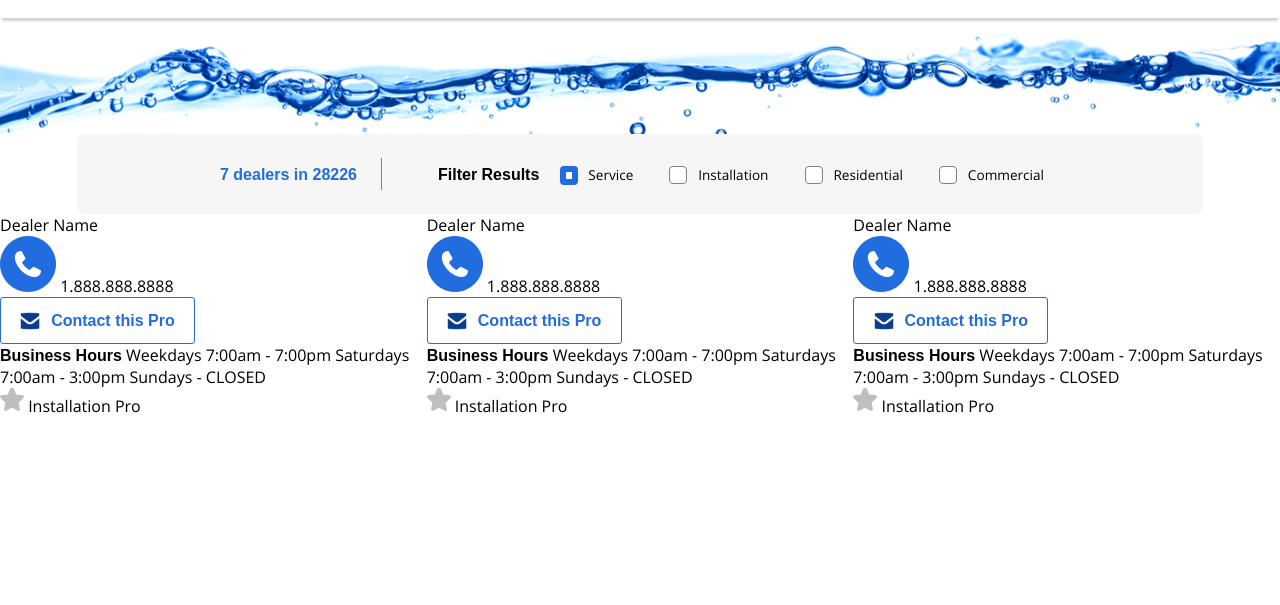
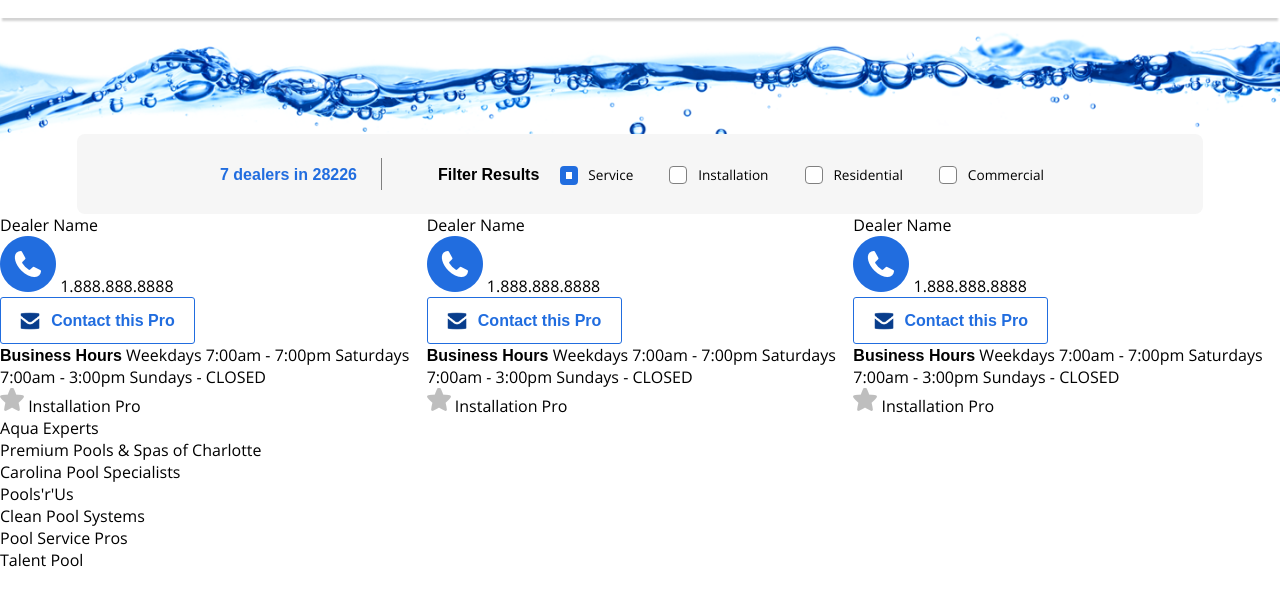
Before and after one commit to konman795/rv-challenge, a plain HTML site: page index.html in a window 1280 px wide. Shown: the part 137-742 px from the top of the page. Drawn offline with Linux system fonts and the light colour scheme; a web font is replaced by a local one.

Commit message:
conditional logic for createElement function

```diff
--- a/scripts/main.js
+++ b/scripts/main.js
@@ -1,25 +1,34 @@
 const dealers = dealersData.dealers;
 let dealerFrag = document.createDocumentFragment();
 
-// for (let dealer of dealers) {
-//     let dealerSection = createElement('section', 'dealer', '');
-//     let dealerName = createElement('div', 'dealer__name', '');
-//     let dealerText = createElement('span', 'dealer__text', dealer.data.name);
+for (let dealer of dealers) {
+    let dealerSection = createElement('section', 'dealer', '');
+    let dealerName = createElement('div', 'dealer__name', '');
+    let dealerText = createElement('span', 'dealer__text', dealer.data.name);
 
-//     let seperatorGrey = createElement('div', 'seperator-grey', '');
+    let seperatorGrey = createElement('div', 'seperator-grey', '');
 
-//     dealerName.appendChild(dealerText);
+    dealerName.appendChild(dealerText);
 
-//     dealerSection.appendChild(dealerName);
-//     dealerSection.appendChild(seperatorGrey);
+    dealerSection.appendChild(dealerName);
+    dealerSection.appendChild(seperatorGrey);
 
-//     dealerFrag.appendChild(dealerSection);
-// }
-// document.querySelector('body').appendChild(dealerFrag);
+    dealerFrag.appendChild(dealerSection);
+}
+document.querySelector('body').appendChild(dealerFrag);
 
 function createElement(tagName, className, text) {
     let el = document.createElement(tagName);
-    el.classList.add(className);
-    el.innerText = text;
+    if (className.length > 0) {
+        el.classList.add(className);
+    }
+    if (text.length > 0) {
+        el.innerText = text;
+    }
     return el;
 }
+
+window.addEventListener('load', () => {
+    console.log('loaded all assets');
+    document.querySelector('body').style.animation = 'fadeIn 0.8s 1';
+});
--- a/styles/main.scss
+++ b/styles/main.scss
@@ -20,6 +20,11 @@ $lightgrey: #f6f6f6;
     src: url(/fonts/open-sans/OpenSans-ExtraBold.ttf);
     font-weight: 900;
     font-style: normal;
+}
+
+@keyframes fadeIn {
+    from { opacity: 0; }
+    to { opacity: 1; }
 }
 
 body {
```
Also changed, not shown: styles/main.css, 1 other file.
